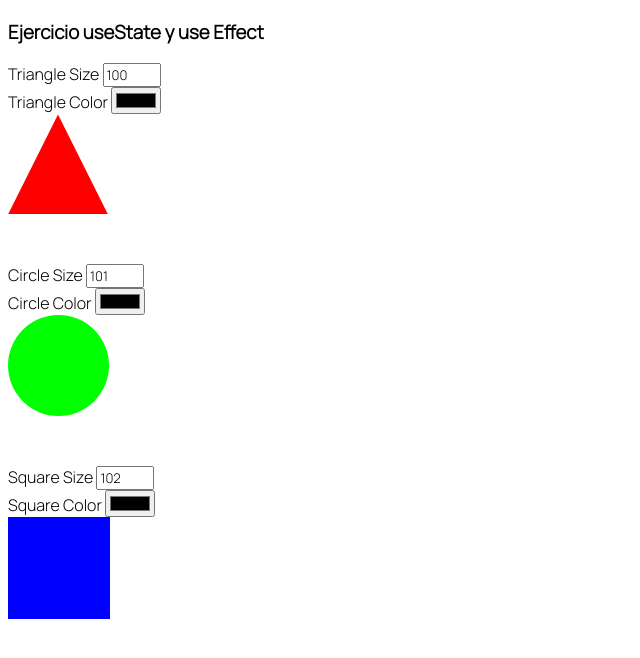
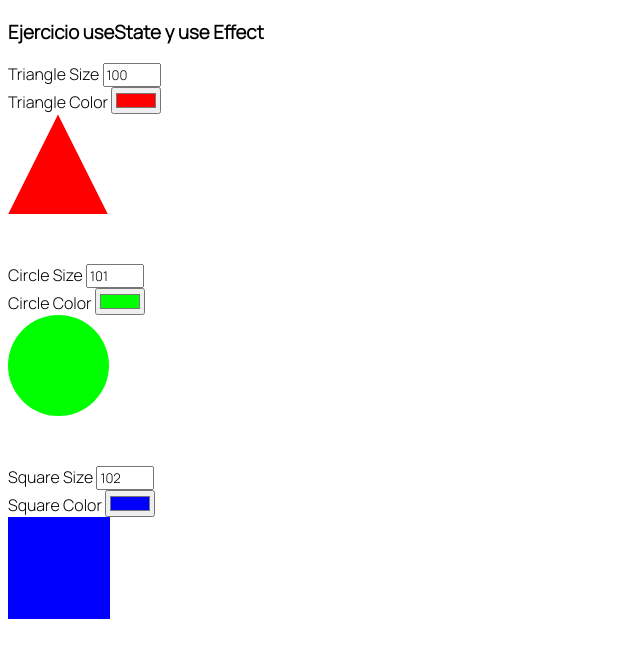
Before and after one commit to eliashz/ReactAvanzado-Modulo2, a React (Vite) app: page / in a window 1280 px wide. Shown: the top 658 px of the page, without its empty margins (0-640 px from the left). Built offline with nearby package versions, Linux system fonts and the light colour scheme.

Commit message:
Input + folder order

```diff
--- a/src/App.jsx
+++ b/src/App.jsx
@@ -1,5 +1,5 @@
 import { useState } from 'react'
-import Selector from './components/Selector'
+import { Selector } from './components/molecules'
 import './styles/styles.css'
 
 function App() {
--- a/src/components/Selector.jsx
+++ /dev/null
@@ -1,35 +0,0 @@
-import React, { useState } from 'react'
-import useEqual from '../hooks/useEqual'
-import { Figure, Input } from './atoms'
-
-const Selector = ({ shape, shapeSize, shapeColor, setEqual, equal }) => {
-  const [size, setSize] = useState(shapeSize)
-  const [color, setColor] = useState(shapeColor)
-
-  //useEqual(setEqual, equal, shape, size, color)
-
-  return (
-    <div style={{ marginBottom: '50px' }}>
-      <div>
-        {shape} Size{' '}
-        <input
-          type='number'
-          style={{ width: '50px' }}
-          min='1'
-          value={size}
-          onChange={e => setSize(e.target.value)}
-        />
-      </div>
-      {/* <div>
-        {shape} Color <input type='color' value={color} onChange={e => setColor(e.target.value)} />
-      </div> */}
-
-      <Input type='color' shape={shape} shapeColor={shapeColor} setColor={setColor} color={color}>
-        {shape} Color
-      </Input>
-      <Figure shape={shape} shapeSize={size} shapeColor={color} />
-    </div>
-  )
-}
-
-export default Selector
--- a/src/components/atoms/Input.jsx
+++ b/src/components/atoms/Input.jsx
@@ -3,7 +3,14 @@ import React from 'react'
 const Input = ({ children, type, setValue, value }) => {
   return (
     <div>
-      {children} <input type={type} value={value} onChange={e => setValue(e.target.value)} />
+      {children}{' '}
+      <input
+        type={type}
+        value={value}
+        min='1'
+        style={{ width: '50px' }}
+        onChange={e => setValue(e.target.value)}
+      />
     </div>
   )
 }
--- /dev/null
+++ b/src/components/molecules/Selector.jsx
@@ -0,0 +1,24 @@
+import React, { useState } from 'react'
+import useEqual from '../../hooks/useEqual'
+import { Figure, Input } from '../atoms'
+
+const Selector = ({ shape, shapeSize, shapeColor, setEqual, equal }) => {
+  const [size, setSize] = useState(shapeSize)
+  const [color, setColor] = useState(shapeColor)
+
+  useEqual(setEqual, equal, shape, size, color)
+
+  return (
+    <div style={{ marginBottom: '50px' }}>
+      <Input type='number' value={size} setValue={setSize}>
+        {shape} Size
+      </Input>
+      <Input type='color' setValue={setColor} value={color}>
+        {shape} Color
+      </Input>
+      <Figure shape={shape} shapeSize={size} shapeColor={color} />
+    </div>
+  )
+}
+
+export default Selector
--- a/src/components/molecules/index.js
+++ b/src/components/molecules/index.js
@@ -0,0 +1 @@
+export { default as Selector } from './Selector'
```
